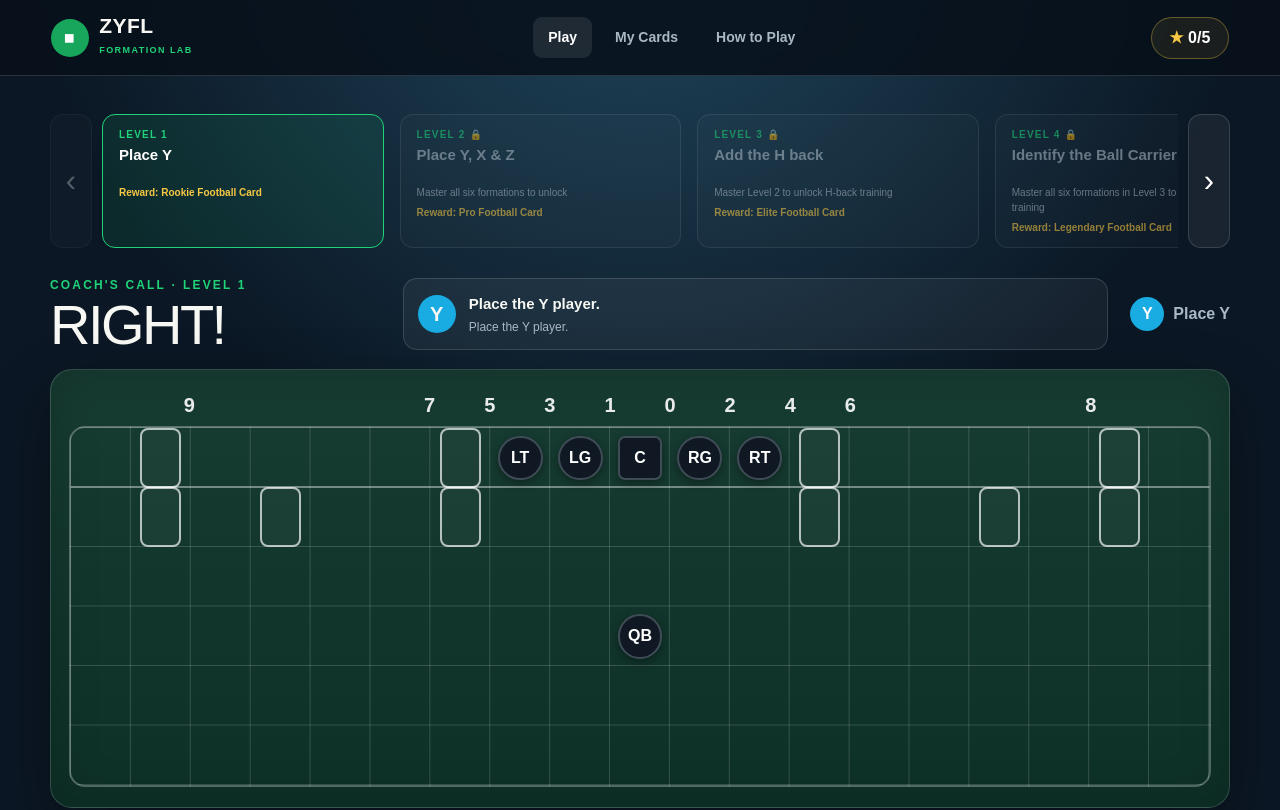
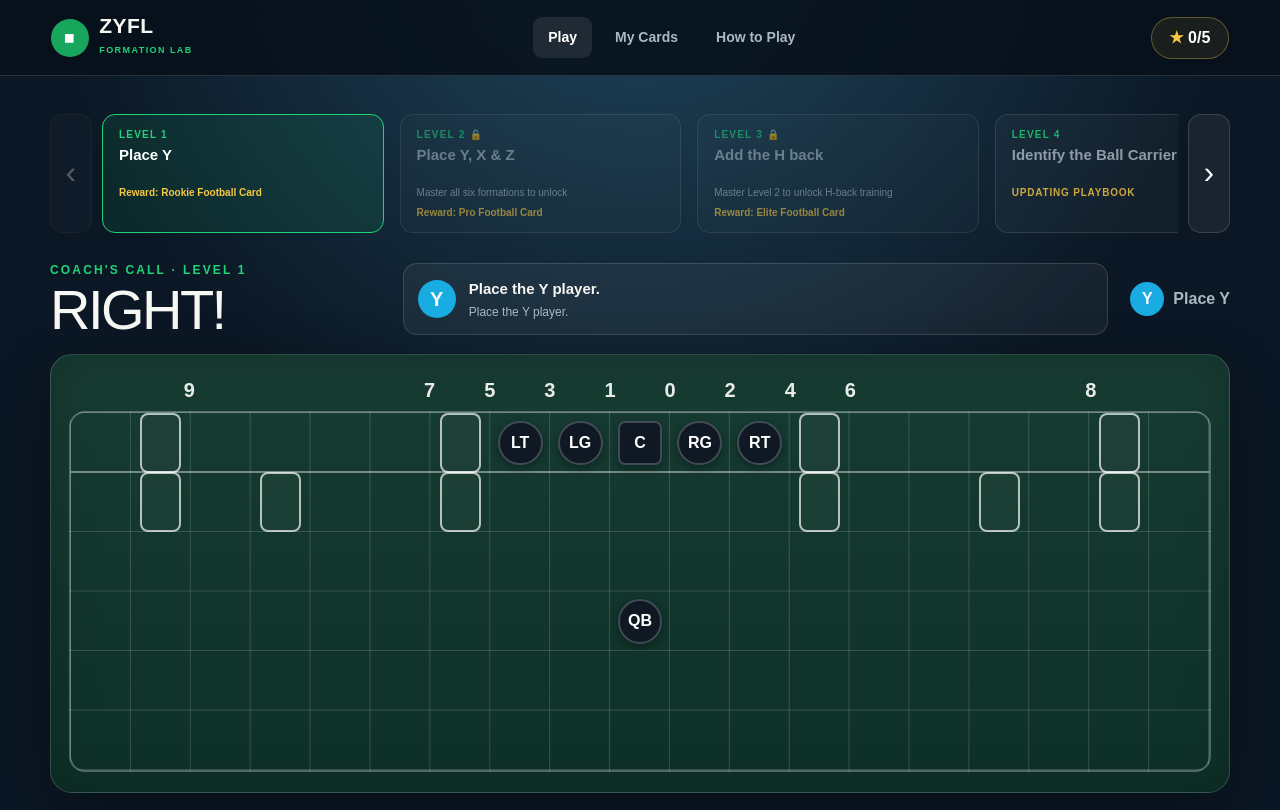
Before and after one commit to csandersge/zyfl-formation-lab, a Next.js app: page / in a window 1280 px wide. Shown: the top 810 px of the page. Built offline with nearby package versions, Linux system fonts and the light colour scheme.

Commit message:
Temporarily disable levels 4 and 5

```diff
--- a/app/globals.css
+++ b/app/globals.css
@@ -40,10 +40,12 @@ nav button:hover, nav button.nav-active { color: white; background: rgba(255,255
 .level-card:hover:not(:disabled), .level-card.phase-active { border-color: var(--green-bright); color: white; background: rgba(32,211,120,.1); }
 .level-card:focus-visible, .level-scroll-button:focus-visible { outline: 3px solid var(--gold); outline-offset: 2px; }
 .level-card:disabled { cursor: not-allowed; opacity: .58; }
+.level-card.level-updating:disabled { opacity: .82; }
 .level-card > span { color: var(--green-bright); font-size: 10px; font-weight: 900; letter-spacing: .12em; text-transform: uppercase; }
 .level-card b { min-height: 2.2em; font-size: 15px; line-height: 1.1; }
 .level-card small { color: var(--muted); font-size: 10px; }
 .level-card .phase-reward { color: var(--gold); font-weight: 800; }
+.level-card .level-updating-label { color: var(--gold); font-weight: 900; letter-spacing: .08em; text-transform: uppercase; }
 .level-scroll-button { width: 42px; min-height: 88px; display: grid; place-items: center; padding: 0; border: 1px solid var(--line); border-radius: 13px; color: white; background: rgba(255,255,255,.06); cursor: pointer; }
 .level-scroll-button span { font-size: 31px; line-height: 1; transform: translateY(-1px); }
 .level-scroll-button:hover:not(:disabled) { border-color: var(--green-bright); background: rgba(32,211,120,.12); }
--- a/app/page.tsx
+++ b/app/page.tsx
@@ -211,14 +211,23 @@ const LEVEL_CONFIG: Array<{
   level: Phase;
   title: string;
   reward: string;
+  enabled: boolean;
   lockedMessage?: string;
 }> = [
-  { level: 1, title: "Place Y", reward: "Reward: Rookie Football Card" },
-  { level: 2, title: "Place Y, X & Z", reward: "Reward: Pro Football Card", lockedMessage: "Master all six formations to unlock" },
-  { level: 3, title: "Add the H back", reward: "Reward: Elite Football Card", lockedMessage: "Master Level 2 to unlock H-back training" },
-  { level: 4, title: "Identify the Ball Carrier", reward: "Reward: Legendary Football Card", lockedMessage: "Master all six formations in Level 3 to unlock ball-carrier training" },
-  { level: 5, title: "Identify the Run Location", reward: "Reward: Lane Finder", lockedMessage: "Master every active ball carrier in Level 4 to unlock run-location training" },
+  { level: 1, title: "Place Y", reward: "Reward: Rookie Football Card", enabled: true },
+  { level: 2, title: "Place Y, X & Z", reward: "Reward: Pro Football Card", enabled: true, lockedMessage: "Master all six formations to unlock" },
+  { level: 3, title: "Add the H back", reward: "Reward: Elite Football Card", enabled: true, lockedMessage: "Master Level 2 to unlock H-back training" },
+  { level: 4, title: "Identify the Ball Carrier", reward: "Reward: Legendary Football Card", enabled: false, lockedMessage: "Master all six formations in Level 3 to unlock ball-carrier training" },
+  { level: 5, title: "Identify the Run Location", reward: "Reward: Lane Finder", enabled: false, lockedMessage: "Master every active ball carrier in Level 4 to unlock run-location training" },
 ];
+
+function levelIsAvailable(level: Phase) {
+  return LEVEL_CONFIG.find((item) => item.level === level)?.enabled ?? false;
+}
+
+function nextAvailableLevel(currentLevel: Phase): Phase | null {
+  return LEVEL_CONFIG.find((item) => item.level > currentLevel && item.enabled)?.level ?? null;
+}
 
 function clampMastery(value: unknown): number {
   return typeof value === "number" ? Math.max(0, Math.min(5, Math.floor(value))) : 0;
@@ -737,24 +746,23 @@ export default function Home() {
   }
 
   function advanceToNextLevel(currentLevel: Phase) {
-    const nextLevel = currentLevel + 1;
+    const nextLevel = nextAvailableLevel(currentLevel);
     setPendingLevelAdvance(null);
     setTab("play");
 
-    if (nextLevel <= 5) {
-      const targetLevel = nextLevel as Phase;
-      unlockLevel(targetLevel);
-      setPhase(targetLevel);
-      resetPlay(targetLevel);
-      setCelebration(`Level ${targetLevel} ready!`);
+    if (nextLevel) {
+      unlockLevel(nextLevel);
+      setPhase(nextLevel);
+      resetPlay(nextLevel);
+      setCelebration(`Level ${nextLevel} ready!`);
       window.setTimeout(() => {
-        const target = levelSelectorRef.current?.querySelector<HTMLButtonElement>(`button[data-level="${targetLevel}"]`);
+        const target = levelSelectorRef.current?.querySelector<HTMLButtonElement>(`button[data-level="${nextLevel}"]`);
         target?.focus({ preventScroll: true });
       }, 0);
     } else {
-      setCelebration("All levels mastered!");
+      setCelebration(currentLevel < 5 ? "More levels are being updated!" : "All levels mastered!");
       window.setTimeout(() => {
-        const target = levelSelectorRef.current?.querySelector<HTMLButtonElement>('button[data-level="5"]');
+        const target = levelSelectorRef.current?.querySelector<HTMLButtonElement>(`button[data-level="${currentLevel}"]`);
         target?.focus({ preventScroll: true });
       }, 0);
     }
@@ -997,6 +1005,7 @@ export default function Home() {
   }
 
   function choosePhase(nextPhase: Phase) {
+    if (!levelIsAvailable(nextPhase)) return;
     if (nextPhase === 2 && !phase2Unlocked) return;
     if (nextPhase === 3 && !phase3Unlocked) return;
     if (nextPhase === 4 && !phase4Unlocked) return;
@@ -1122,24 +1131,28 @@ export default function Home() {
             </button>
             <div ref={levelScrollViewportRef} className="level-scroll-viewport">
               <div className="level-scroll-track">
-                {LEVEL_CONFIG.map(({ level, title, reward, lockedMessage }) => {
+                {LEVEL_CONFIG.map(({ level, title, reward, enabled, lockedMessage }) => {
                   const unlocked = levelIsUnlocked(level);
                   const cardKey = cardKeyForPhase(level);
                   const completed = unlockedCards[cardKey];
+                  const unavailable = !enabled;
                   return (
                     <button
                       key={level}
                       type="button"
                       data-level={level}
-                      className={`level-card ${phase === level ? "phase-active" : ""}`}
+                      className={`level-card ${phase === level ? "phase-active" : ""} ${unavailable ? "level-updating" : ""}`}
                       aria-current={phase === level ? "step" : undefined}
+                      aria-label={unavailable ? `Level ${level}: ${title}. Updating Playbook.` : undefined}
                       onClick={() => choosePhase(level)}
-                      disabled={!unlocked}
+                      disabled={unavailable || !unlocked}
                     >
-                      <span>Level {level} {completed ? "✓" : unlocked ? "" : "🔒"}</span>
+                      <span>Level {level} {unavailable ? "" : completed ? "✓" : unlocked ? "" : "🔒"}</span>
                       <b>{title}</b>
-                      {!unlocked && lockedMessage && <small>{lockedMessage}</small>}
-                      <small className="phase-reward">{completed ? "Card Unlocked ✓" : reward}</small>
+                      {unavailable
+                        ? <small className="level-updating-label">Updating Playbook</small>
+                        : !unlocked && lockedMessage && <small>{lockedMessage}</small>}
+                      {!unavailable && <small className="phase-reward">{completed ? "Card Unlocked ✓" : reward}</small>}
                     </button>
                   );
                 })}
@@ -1403,7 +1416,9 @@ export default function Home() {
                 <p>{CARD_DATA[pendingReveal].rarity} · {CARD_DATA[pendingReveal].title}</p>
                 {pendingLevelAdvance ? (
                   <button className="primary-button" onClick={() => finishReveal(false)}>
-                    {pendingLevelAdvance < 5 ? `Continue to Level ${pendingLevelAdvance + 1}` : "Return to Levels"}
+                    {nextAvailableLevel(pendingLevelAdvance)
+                      ? `Continue to Level ${nextAvailableLevel(pendingLevelAdvance)}`
+                      : "Return to Levels"}
                   </button>
                 ) : (
                   <>
```
Also changed, not shown: 1 other file (tests, documents, lock files or other folders).
